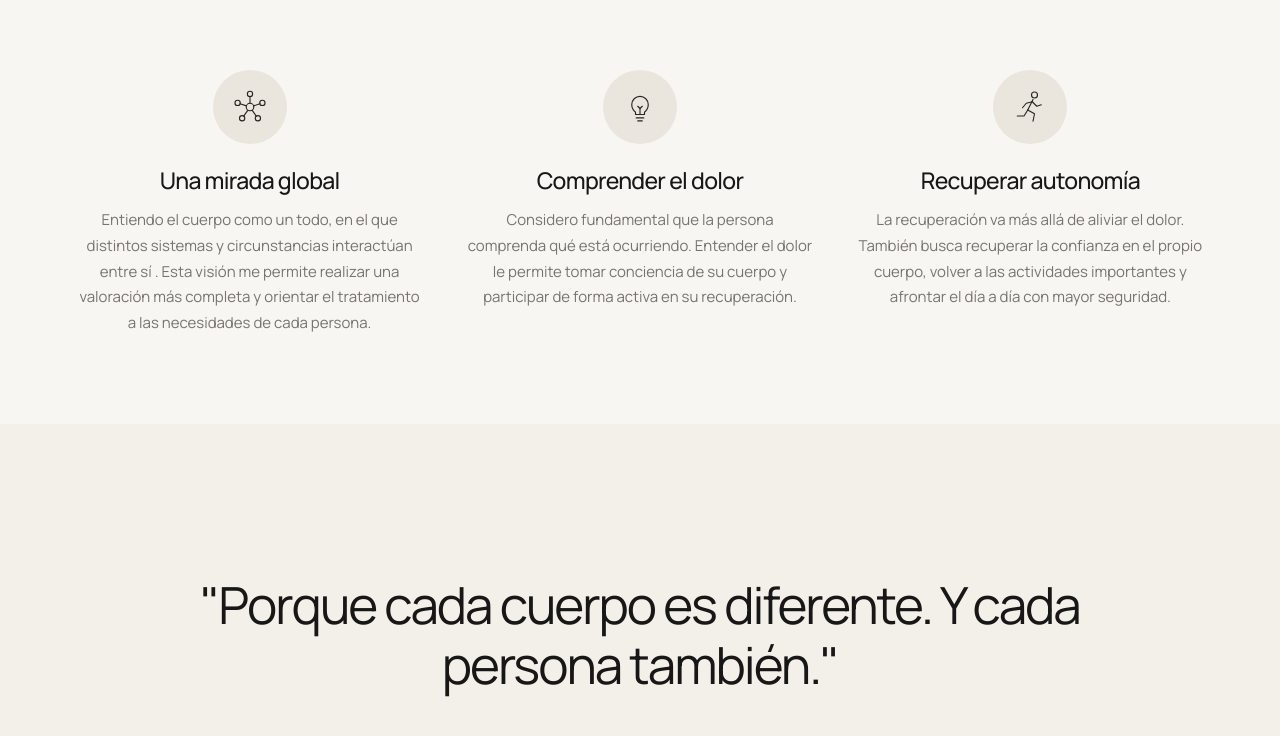
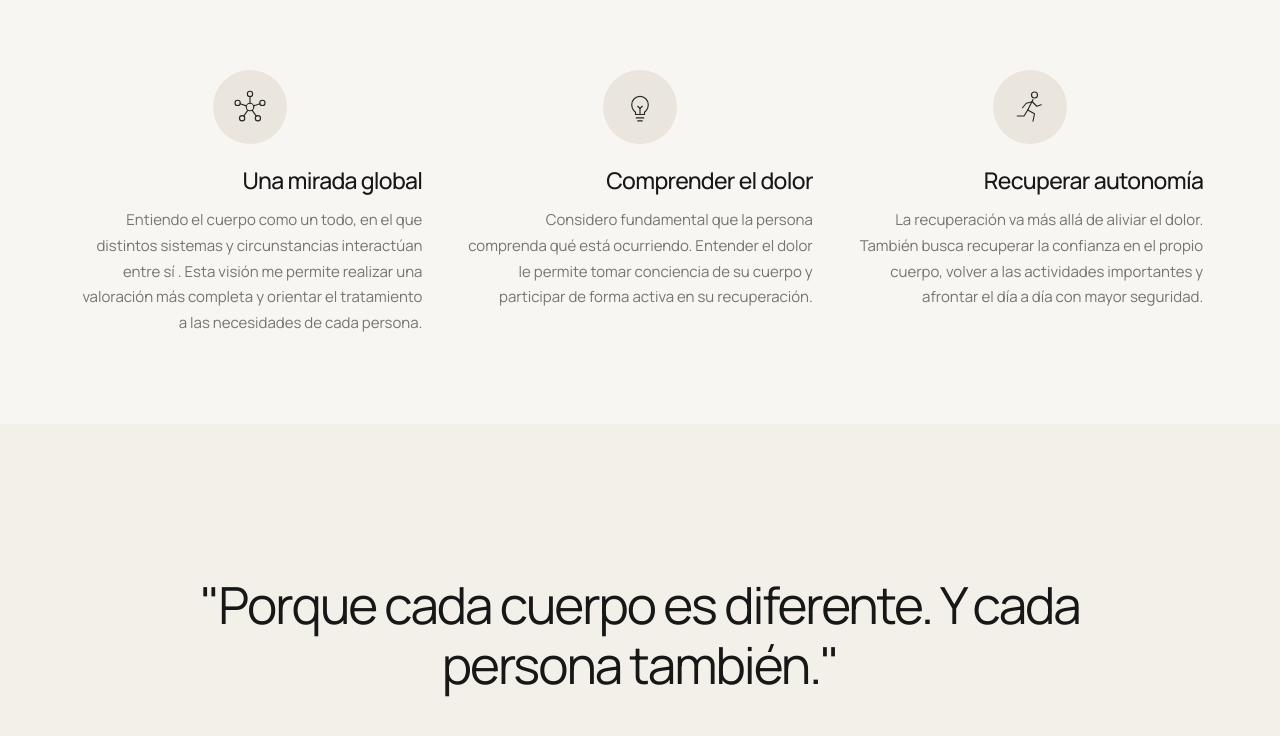
Before and after one commit to oficiososia/jprfisio, a plain HTML site: page dist/index.html in a window 1280 px wide. Shown: the part 2113-2849 px from the top of the page. Drawn offline with Linux system fonts and the light colour scheme.

Commit message:
Alinea a la derecha los textos de Sobre mí

```diff
--- a/dist/index.html
+++ b/dist/index.html
@@ -209,11 +209,11 @@
     .quote-line{display:block;white-space:nowrap}
     .about-quote:after{content:"";display:block;width:42px;height:1px;background:#9d968b;margin:22px auto 0}
     .about-principles{display:grid;grid-template-columns:repeat(3,1fr);gap:clamp(32px,3.5vw,64px);padding:70px 0 88px}
-    .about-principle{display:grid;grid-template-columns:minmax(0,1fr);justify-items:center;align-items:start;align-content:start;text-align:center}
+    .about-principle{display:grid;grid-template-columns:minmax(0,1fr);justify-items:center;align-items:start;align-content:start;text-align:right}
     .about-icon{width:74px;height:74px;border-radius:50%;display:flex;align-items:center;justify-content:center;background:#EAE6DE;color:#272523;margin:0 0 22px}
     .about-icon svg{width:36px;height:36px;stroke:currentColor;stroke-width:1.5;fill:none;stroke-linecap:round;stroke-linejoin:round}
-    .about-principle h3{font-size:23px;line-height:1.25;font-weight:500;letter-spacing:-.03em;margin:0 0 12px;max-width:360px}
-    .about-principle p{margin:0;max-width:370px;color:var(--muted);font-size:15px;line-height:1.72}
+    .about-principle h3{width:100%;font-size:23px;line-height:1.25;font-weight:500;letter-spacing:-.03em;margin:0 0 12px;max-width:370px}
+    .about-principle p{width:100%;margin:0;max-width:370px;color:var(--muted);font-size:15px;line-height:1.72}
     .about-personality{position:relative;overflow:hidden;background:#EDE9E1;padding:70px 0 84px}
     .about-personality:before{content:"";position:absolute;inset:0;background:linear-gradient(105deg,rgba(255,255,255,.34),rgba(255,255,255,0) 58%);pointer-events:none}
     .about-personality-inner{position:relative;display:grid;grid-template-columns:1fr;gap:0;align-items:center;justify-items:center;text-align:center}
```
Also changed, not shown: index.html (+3 -3 lines).
